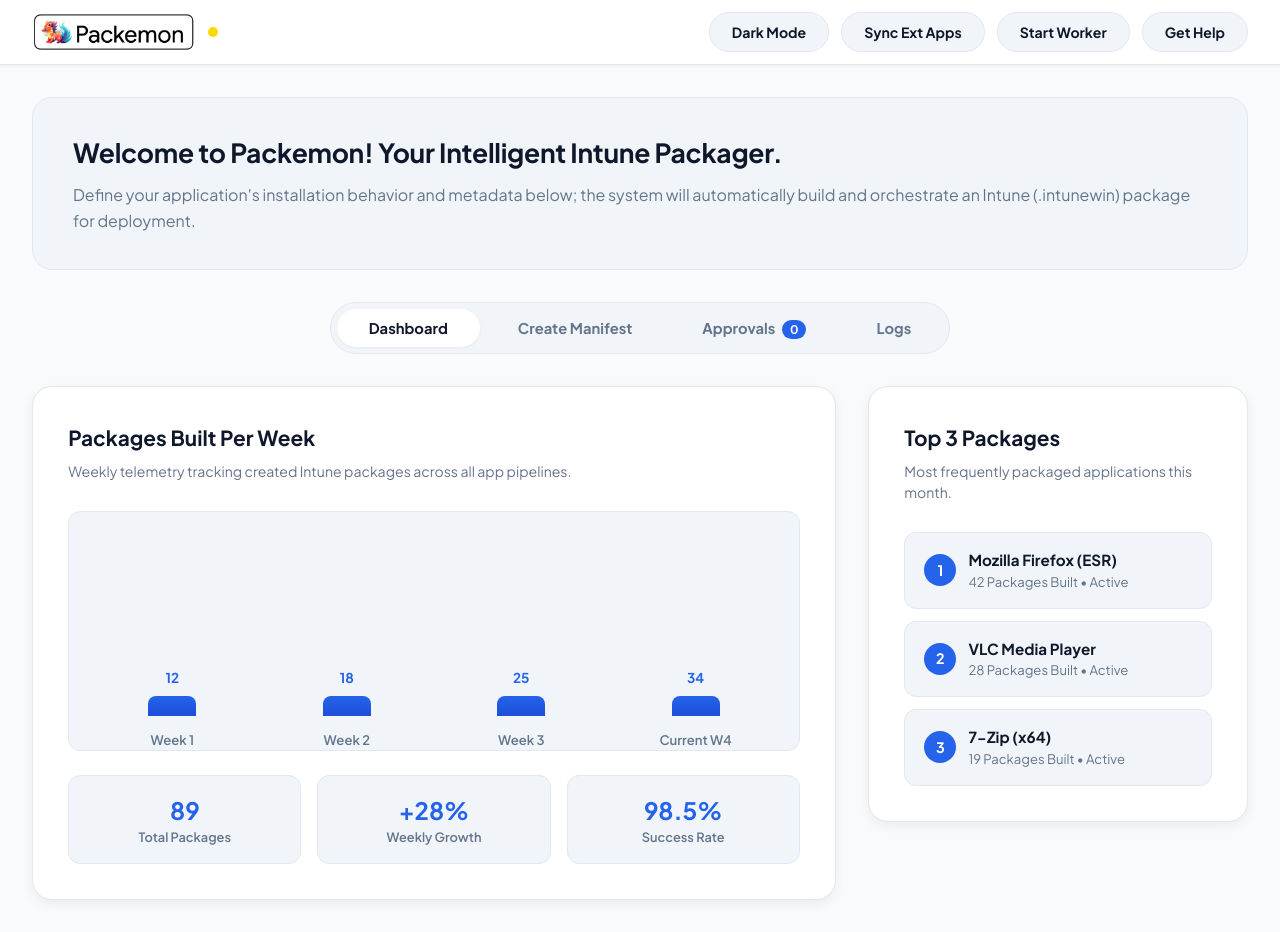
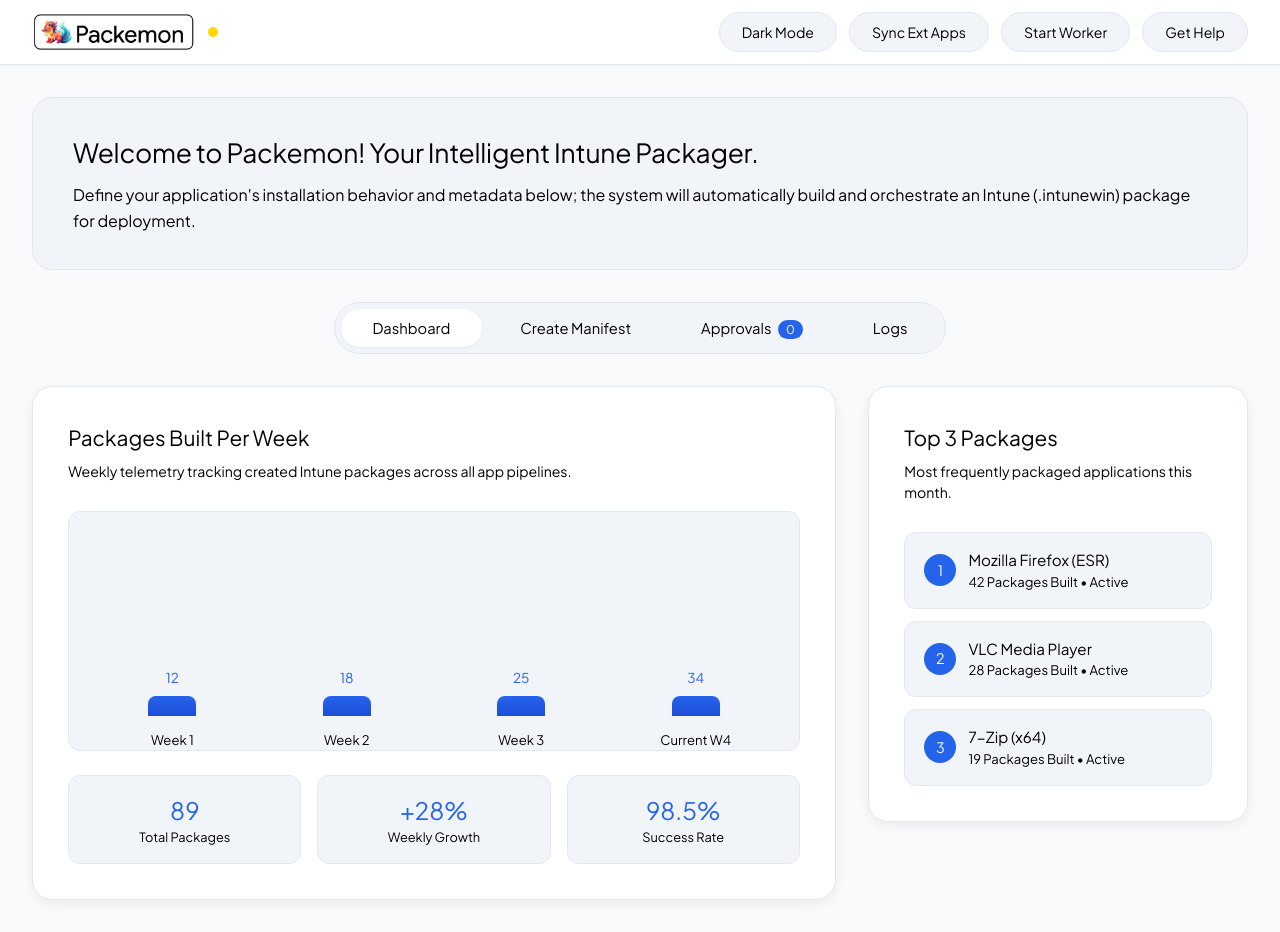
Before and after one commit to bitsystech/Pakemon, a plain HTML site: page frontend/index.html in a window 1280 px wide. Drawn offline with Linux system fonts and the light colour scheme; sample sign-in values are in the browser's storage; a script that the page names is missing.

Commit message:
Remove bold font weights and set text color to solid dark black (#000000) across webportal

```diff
--- a/backend/frontend/style.css
+++ b/backend/frontend/style.css
@@ -1,4 +1,4 @@
-@import url('https://fonts.googleapis.com/css2?family=Plus+Jakarta+Sans:wght@400;500;600;700&display=swap');
+@import url('https://fonts.googleapis.com/css2?family=Plus+Jakarta+Sans:wght@400&display=swap');
 
 :root {
   --font-family: 'Plus Jakarta Sans', -apple-system, BlinkMacSystemFont, 'Segoe UI', Roboto, sans-serif;
@@ -6,11 +6,11 @@
   --surface: #ffffff;
   --surface-alt: #f1f5f9;
   --surface-alt-hover: #e2e8f0;
-  --primary: #0f172a;
+  --primary: #000000;
   --primary-accent: #2563eb;
   --primary-hover: #1d4ed8;
-  --text: #0f172a;
-  --text-muted: #64748b;
+  --text: #000000;
+  --text-muted: #000000;
   --border: #cbd5e1;
   --border-light: #e2e8f0;
   --radius-pill: 50px;
@@ -26,11 +26,11 @@
   --surface: #151c2c;
   --surface-alt: #1e293b;
   --surface-alt-hover: #334155;
-  --primary: #f8fafc;
+  --primary: #ffffff;
   --primary-accent: #3b82f6;
   --primary-hover: #60a5fa;
-  --text: #f8fafc;
-  --text-muted: #94a3b8;
+  --text: #ffffff;
+  --text-muted: #ffffff;
   --border: #334155;
   --border-light: #1e293b;
   --shadow-md: 0 4px 12px rgba(0, 0, 0, 0.3);
@@ -39,12 +39,18 @@
 
 * {
   box-sizing: border-box;
+  font-weight: 400 !important;
+}
+
+body, h1, h2, h3, h4, h5, h6, p, span, div, button, input, select, textarea, label, td, th, li, a, b, strong {
+  font-weight: 400 !important;
+  color: var(--text);
 }
 
 body {
   font-family: var(--font-family);
   background-color: var(--bg-color);
-  color: var(--text);
+  color: #000000;
   margin: 0;
   padding: 0;
   font-size: 15px;
@@ -100,13 +106,13 @@
 
 .header-pill-btn {
   background-color: var(--surface-alt);
-  color: var(--text);
+  color: #000000;
   border: 1px solid var(--border-light);
   padding: 10px 22px;
   border-radius: var(--radius-pill);
   font-family: inherit;
   font-size: 0.88rem;
-  font-weight: 700;
+  font-weight: 400 !important;
   cursor: pointer;
   transition: all 0.2s ease;
   box-shadow: none;
@@ -125,7 +131,7 @@
 
 .header-pill-btn.btn-accent {
   background-color: var(--primary-accent);
-  color: #ffffff;
+  color: #ffffff !important;
   border: none;
 }
 
@@ -151,15 +157,15 @@
 
 .hero-title {
   font-size: 1.65rem;
-  font-weight: 700;
-  color: var(--text);
+  font-weight: 400 !important;
+  color: #000000;
   margin: 0 0 0.6rem 0;
   letter-spacing: -0.01em;
 }
 
 .hero-subtitle {
   font-size: 1rem;
-  color: var(--text-muted);
+  color: #000000;
   margin: 0;
   line-height: 1.6;
 }
@@ -187,20 +193,20 @@
   border-radius: var(--radius-pill);
   font-family: inherit;
   font-size: 0.92rem;
-  font-weight: 700;
-  color: var(--text-muted);
+  font-weight: 400 !important;
+  color: #000000;
   cursor: pointer;
   transition: all 0.2s ease;
   box-shadow: none;
 }
 
 .main-tab-btn:hover {
-  color: var(--text);
+  color: #000000;
 }
 
 .main-tab-btn.active {
   background-color: var(--surface);
-  color: var(--text);
+  color: #000000;
   box-shadow: var(--shadow-sm);
 }
 
@@ -231,14 +237,14 @@
 
 .dashboard-card-title {
   font-size: 1.3rem;
-  font-weight: 700;
+  font-weight: 400 !important;
   margin: 0 0 0.5rem 0;
-  color: var(--text);
+  color: #000000;
 }
 
 .dashboard-card-subtitle {
   font-size: 0.88rem;
-  color: var(--text-muted);
+  color: #000000;
   margin-bottom: 1.8rem;
 }
 
@@ -261,12 +267,11 @@
   align-items: center;
   flex: 1;
   gap: 8px;
-
 }
 
 .chart-bar-value {
   font-size: 0.85rem;
-  font-weight: 700;
+  font-weight: 400 !important;
   color: var(--primary-accent);
 }
 
@@ -280,8 +285,8 @@
 
 .chart-bar-label {
   font-size: 0.82rem;
-  font-weight: 600;
-  color: var(--text-muted);
+  font-weight: 400 !important;
+  color: #000000;
   margin-top: 6px;
 }
 
@@ -302,14 +307,14 @@
 
 .stat-box-num {
   font-size: 1.5rem;
-  font-weight: 700;
+  font-weight: 400 !important;
   color: var(--primary-accent);
 }
 
 .stat-box-label {
   font-size: 0.8rem;
-  font-weight: 600;
-  color: var(--text-muted);
+  font-weight: 400 !important;
+  color: #000000;
 }
 
 /* Top 3 Packages List */
@@ -340,11 +345,11 @@
   height: 32px;
   border-radius: 50%;
   background-color: var(--primary-accent);
-  color: white;
+  color: white !important;
   display: flex;
   align-items: center;
   justify-content: center;
-  font-weight: 700;
+  font-weight: 400 !important;
   font-size: 0.9rem;
 }
 
@@ -355,13 +360,13 @@
 
 .package-item-name {
   font-size: 0.95rem;
-  font-weight: 700;
-  color: var(--text);
+  font-weight: 400 !important;
+  color: #000000;
 }
 
 .package-item-count {
   font-size: 0.82rem;
-  color: var(--text-muted);
+  color: #000000;
 }
 
 /* Form Manifest Builder Layout */
@@ -391,8 +396,8 @@
 .sidebar-step-item {
   padding: 14px 24px;
   cursor: pointer;
-  color: var(--text-muted);
-  font-weight: 600;
+  color: #000000;
+  font-weight: 400 !important;
   font-size: 0.92rem;
   transition: all 0.2s ease;
   border-left: 4px solid transparent;
@@ -403,20 +408,19 @@
 
 .sidebar-step-item:hover {
   background-color: var(--surface-alt);
-  color: var(--text);
+  color: #000000;
 }
 
-/* Left Accent Indicator Line matching mockup */
 .sidebar-step-item.active {
   background-color: #eff6ff;
   border-left: 4px solid var(--primary-accent);
-  color: var(--primary-accent);
-  font-weight: 700;
+  color: var(--primary-accent) !important;
+  font-weight: 400 !important;
 }
 
 [data-theme="dark"] .sidebar-step-item.active {
   background-color: rgba(59, 130, 246, 0.15);
-  color: #60a5fa;
+  color: #60a5fa !important;
 }
 
 .form-main-panel {
@@ -425,9 +429,9 @@
 
 .form-section-title {
   font-size: 1.45rem;
-  font-weight: 700;
+  font-weight: 400 !important;
   margin: 0 0 1.5rem 0;
-  color: var(--text);
+  color: #000000;
   letter-spacing: -0.01em;
 }
 
@@ -437,8 +441,8 @@
 
 label {
   display: block;
-  font-weight: 700;
-  color: var(--text);
+  font-weight: 400 !important;
+  color: #000000;
   margin-bottom: 0.4rem;
   font-size: 0.95rem;
 }
@@ -446,7 +450,7 @@
 .help-text {
   display: block;
   font-size: 0.85rem;
-  color: var(--text-muted);
+  color: #000000;
   margin-bottom: 0.6rem;
   line-height: 1.4;
 }
@@ -462,7 +466,8 @@
   border-radius: var(--radius-md);
   font-family: inherit;
   font-size: 0.98rem;
-  color: var(--text);
+  font-weight: 400 !important;
+  color: #000000;
   background-color: #ffffff;
   transition: all 0.2s ease;
   outline: none;
@@ -473,6 +478,7 @@
 [data-theme="dark"] input[type="number"],
 [data-theme="dark"] select {
   background-color: var(--surface-alt);
+  color: #ffffff !important;
 }
 
 input[type="text"]:focus,
@@ -485,14 +491,14 @@
 /* High visibility buttons */
 .btn-primary-action {
   background-color: var(--primary-accent);
-  color: #ffffff;
+  color: #ffffff !important;
   border: none;
   padding: 14px 28px;
   cursor: pointer;
   border-radius: var(--radius-md);
   font-family: inherit;
   font-size: 1rem;
-  font-weight: 700;
+  font-weight: 400 !important;
   transition: all 0.2s ease;
   box-shadow: 0 4px 12px rgba(37, 99, 235, 0.25);
 }
@@ -522,11 +528,12 @@
   padding: 14px 16px;
   text-align: left;
   border-bottom: 1px solid var(--border-light);
+  font-weight: 400 !important;
 }
 
 th {
-  color: var(--text-muted);
-  font-weight: 700;
+  color: #000000;
+  font-weight: 400 !important;
   font-size: 0.82rem;
   text-transform: uppercase;
   letter-spacing: 0.05em;
@@ -534,30 +541,31 @@
 
 td {
   font-size: 0.93rem;
-  font-weight: 500;
+  font-weight: 400 !important;
+  color: #000000;
 }
 
 .status-badge {
   padding: 4px 12px;
   border-radius: 20px;
   font-size: 0.82rem;
-  font-weight: 700;
+  font-weight: 400 !important;
   display: inline-block;
 }
 
 .status-pending {
   background: #fef3c7;
-  color: #92400e;
+  color: #92400e !important;
 }
 
 .status-approved, .status-packaged {
   background: #dcfce7;
-  color: #166534;
+  color: #166534 !important;
 }
 
 .status-rejected, .status-failed {
   background: #fee2e2;
-  color: #991b1b;
+  color: #991b1b !important;
 }
 
 .tab-content {
@@ -570,10 +578,10 @@
 
 .badge-pill {
   background-color: var(--primary-accent);
-  color: white;
+  color: white !important;
   padding: 2px 8px;
   border-radius: 12px;
   font-size: 0.75rem;
   margin-left: 4px;
-  font-weight: 700;
+  font-weight: 400 !important;
 }
--- a/frontend/style.css
+++ b/frontend/style.css
@@ -1,4 +1,4 @@
-@import url('https://fonts.googleapis.com/css2?family=Plus+Jakarta+Sans:wght@400;500;600;700&display=swap');
+@import url('https://fonts.googleapis.com/css2?family=Plus+Jakarta+Sans:wght@400&display=swap');
 
 :root {
   --font-family: 'Plus Jakarta Sans', -apple-system, BlinkMacSystemFont, 'Segoe UI', Roboto, sans-serif;
@@ -6,11 +6,11 @@
   --surface: #ffffff;
   --surface-alt: #f1f5f9;
   --surface-alt-hover: #e2e8f0;
-  --primary: #0f172a;
+  --primary: #000000;
   --primary-accent: #2563eb;
   --primary-hover: #1d4ed8;
-  --text: #0f172a;
-  --text-muted: #64748b;
+  --text: #000000;
+  --text-muted: #000000;
   --border: #cbd5e1;
   --border-light: #e2e8f0;
   --radius-pill: 50px;
@@ -26,11 +26,11 @@
   --surface: #151c2c;
   --surface-alt: #1e293b;
   --surface-alt-hover: #334155;
-  --primary: #f8fafc;
+  --primary: #ffffff;
   --primary-accent: #3b82f6;
   --primary-hover: #60a5fa;
-  --text: #f8fafc;
-  --text-muted: #94a3b8;
+  --text: #ffffff;
+  --text-muted: #ffffff;
   --border: #334155;
   --border-light: #1e293b;
   --shadow-md: 0 4px 12px rgba(0, 0, 0, 0.3);
@@ -39,12 +39,18 @@
 
 * {
   box-sizing: border-box;
+  font-weight: 400 !important;
+}
+
+body, h1, h2, h3, h4, h5, h6, p, span, div, button, input, select, textarea, label, td, th, li, a, b, strong {
+  font-weight: 400 !important;
+  color: var(--text);
 }
 
 body {
   font-family: var(--font-family);
   background-color: var(--bg-color);
-  color: var(--text);
+  color: #000000;
   margin: 0;
   padding: 0;
   font-size: 15px;
@@ -100,13 +106,13 @@
 
 .header-pill-btn {
   background-color: var(--surface-alt);
-  color: var(--text);
+  color: #000000;
   border: 1px solid var(--border-light);
   padding: 10px 22px;
   border-radius: var(--radius-pill);
   font-family: inherit;
   font-size: 0.88rem;
-  font-weight: 700;
+  font-weight: 400 !important;
   cursor: pointer;
   transition: all 0.2s ease;
   box-shadow: none;
@@ -125,7 +131,7 @@
 
 .header-pill-btn.btn-accent {
   background-color: var(--primary-accent);
-  color: #ffffff;
+  color: #ffffff !important;
   border: none;
 }
 
@@ -151,15 +157,15 @@
 
 .hero-title {
   font-size: 1.65rem;
-  font-weight: 700;
-  color: var(--text);
+  font-weight: 400 !important;
+  color: #000000;
   margin: 0 0 0.6rem 0;
   letter-spacing: -0.01em;
 }
 
 .hero-subtitle {
   font-size: 1rem;
-  color: var(--text-muted);
+  color: #000000;
   margin: 0;
   line-height: 1.6;
 }
@@ -187,20 +193,20 @@
   border-radius: var(--radius-pill);
   font-family: inherit;
   font-size: 0.92rem;
-  font-weight: 700;
-  color: var(--text-muted);
+  font-weight: 400 !important;
+  color: #000000;
   cursor: pointer;
   transition: all 0.2s ease;
   box-shadow: none;
 }
 
 .main-tab-btn:hover {
-  color: var(--text);
+  color: #000000;
 }
 
 .main-tab-btn.active {
   background-color: var(--surface);
-  color: var(--text);
+  color: #000000;
   box-shadow: var(--shadow-sm);
 }
 
@@ -231,14 +237,14 @@
 
 .dashboard-card-title {
   font-size: 1.3rem;
-  font-weight: 700;
+  font-weight: 400 !important;
   margin: 0 0 0.5rem 0;
-  color: var(--text);
+  color: #000000;
 }
 
 .dashboard-card-subtitle {
   font-size: 0.88rem;
-  color: var(--text-muted);
+  color: #000000;
   margin-bottom: 1.8rem;
 }
 
@@ -261,12 +267,11 @@
   align-items: center;
   flex: 1;
   gap: 8px;
-
 }
 
 .chart-bar-value {
   font-size: 0.85rem;
-  font-weight: 700;
+  font-weight: 400 !important;
   color: var(--primary-accent);
 }
 
@@ -280,8 +285,8 @@
 
 .chart-bar-label {
   font-size: 0.82rem;
-  font-weight: 600;
-  color: var(--text-muted);
+  font-weight: 400 !important;
+  color: #000000;
   margin-top: 6px;
 }
 
@@ -302,14 +307,14 @@
 
 .stat-box-num {
   font-size: 1.5rem;
-  font-weight: 700;
+  font-weight: 400 !important;
   color: var(--primary-accent);
 }
 
 .stat-box-label {
   font-size: 0.8rem;
-  font-weight: 600;
-  color: var(--text-muted);
+  font-weight: 400 !important;
+  color: #000000;
 }
 
 /* Top 3 Packages List */
@@ -340,11 +345,11 @@
   height: 32px;
   border-radius: 50%;
   background-color: var(--primary-accent);
-  color: white;
+  color: white !important;
   display: flex;
   align-items: center;
   justify-content: center;
-  font-weight: 700;
+  font-weight: 400 !important;
   font-size: 0.9rem;
 }
 
@@ -355,13 +360,13 @@
 
 .package-item-name {
   font-size: 0.95rem;
-  font-weight: 700;
-  color: var(--text);
+  font-weight: 400 !important;
+  color: #000000;
 }
 
 .package-item-count {
   font-size: 0.82rem;
-  color: var(--text-muted);
+  color: #000000;
 }
 
 /* Form Manifest Builder Layout */
@@ -391,8 +396,8 @@
 .sidebar-step-item {
   padding: 14px 24px;
   cursor: pointer;
-  color: var(--text-muted);
-  font-weight: 600;
+  color: #000000;
+  font-weight: 400 !important;
   font-size: 0.92rem;
   transition: all 0.2s ease;
   border-left: 4px solid transparent;
@@ -403,20 +408,19 @@
 
 .sidebar-step-item:hover {
   background-color: var(--surface-alt);
-  color: var(--text);
+  color: #000000;
 }
 
-/* Left Accent Indicator Line matching mockup */
 .sidebar-step-item.active {
   background-color: #eff6ff;
   border-left: 4px solid var(--primary-accent);
-  color: var(--primary-accent);
-  font-weight: 700;
+  color: var(--primary-accent) !important;
+  font-weight: 400 !important;
 }
 
 [data-theme="dark"] .sidebar-step-item.active {
   background-color: rgba(59, 130, 246, 0.15);
-  color: #60a5fa;
+  color: #60a5fa !important;
 }
 
 .form-main-panel {
@@ -425,9 +429,9 @@
 
 .form-section-title {
   font-size: 1.45rem;
-  font-weight: 700;
+  font-weight: 400 !important;
   margin: 0 0 1.5rem 0;
-  color: var(--text);
+  color: #000000;
   letter-spacing: -0.01em;
 }
 
@@ -437,8 +441,8 @@
 
 label {
   display: block;
-  font-weight: 700;
-  color: var(--text);
+  font-weight: 400 !important;
+  color: #000000;
   margin-bottom: 0.4rem;
   font-size: 0.95rem;
 }
@@ -446,7 +450,7 @@
 .help-text {
   display: block;
   font-size: 0.85rem;
-  color: var(--text-muted);
+  color: #000000;
   margin-bottom: 0.6rem;
   line-height: 1.4;
 }
@@ -462,7 +466,8 @@
   border-radius: var(--radius-md);
   font-family: inherit;
   font-size: 0.98rem;
-  color: var(--text);
+  font-weight: 400 !important;
+  color: #000000;
   background-color: #ffffff;
   transition: all 0.2s ease;
   outline: none;
@@ -473,6 +478,7 @@
 [data-theme="dark"] input[type="number"],
 [data-theme="dark"] select {
   background-color: var(--surface-alt);
+  color: #ffffff !important;
 }
 
 input[type="text"]:focus,
@@ -485,14 +491,14 @@
 /* High visibility buttons */
 .btn-primary-action {
   background-color: var(--primary-accent);
-  color: #ffffff;
+  color: #ffffff !important;
   border: none;
   padding: 14px 28px;
   cursor: pointer;
   border-radius: var(--radius-md);
   font-family: inherit;
   font-size: 1rem;
-  font-weight: 700;
+  font-weight: 400 !important;
   transition: all 0.2s ease;
   box-shadow: 0 4px 12px rgba(37, 99, 235, 0.25);
 }
@@ -522,11 +528,12 @@
   padding: 14px 16px;
   text-align: left;
   border-bottom: 1px solid var(--border-light);
+  font-weight: 400 !important;
 }
 
 th {
-  color: var(--text-muted);
-  font-weight: 700;
+  color: #000000;
+  font-weight: 400 !important;
   font-size: 0.82rem;
   text-transform: uppercase;
   letter-spacing: 0.05em;
@@ -534,30 +541,31 @@
 
 td {
   font-size: 0.93rem;
-  font-weight: 500;
+  font-weight: 400 !important;
+  color: #000000;
 }
 
 .status-badge {
   padding: 4px 12px;
   border-radius: 20px;
   font-size: 0.82rem;
-  font-weight: 700;
+  font-weight: 400 !important;
   display: inline-block;
 }
 
 .status-pending {
   background: #fef3c7;
-  color: #92400e;
+  color: #92400e !important;
 }
 
 .status-approved, .status-packaged {
   background: #dcfce7;
-  color: #166534;
+  color: #166534 !important;
 }
 
 .status-rejected, .status-failed {
   background: #fee2e2;
-  color: #991b1b;
+  color: #991b1b !important;
 }
 
 .tab-content {
@@ -570,10 +578,10 @@
 
 .badge-pill {
   background-color: var(--primary-accent);
-  color: white;
+  color: white !important;
   padding: 2px 8px;
   border-radius: 12px;
   font-size: 0.75rem;
   margin-left: 4px;
-  font-weight: 700;
+  font-weight: 400 !important;
 }
```
Also changed, not shown: backend/frontend/index.html (+1 -1 lines), frontend/index.html (+1 -1 lines).
